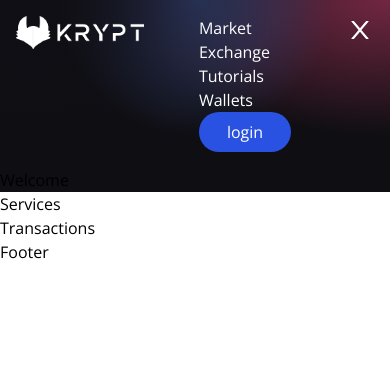
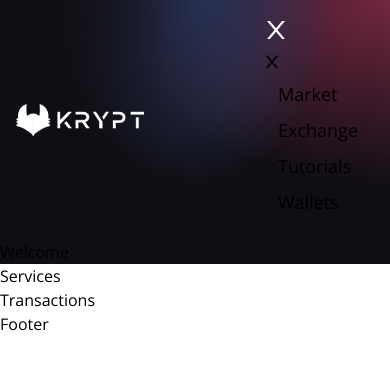
Before and after one commit to gabrielebaglioni/B.C.develop, a React (Vite) app in the folder client/simple-dapp/: page / in a window 390 px wide. Both pictures are taken after a click on the icon 359 px from the left and 30 px from the top of the page. Shown: the top 370 px of the page. Built offline with nearby package versions, Linux system fonts and the light colour scheme.

Commit message:
add toggle menu responsive

```diff
--- a/client/simple-dapp/src/components/Navbar.jsx
+++ b/client/simple-dapp/src/components/Navbar.jsx
@@ -12,11 +12,11 @@
 const Navbar = () => {
  const [toggleMenu, setToggleMenu] =useState(false)
    return(
-      <nav className='w-ful flex md:justify-centre justify-between items-centre p-4  '>
-         <div className='md:flex-[0.5] flex-initial justify-centre items-centre'>
+      <nav className='w-full flex md:justify-centre lg:justify-center md:justify-evenly  justify-between items-center p-4  '>
+         <div className='md:flex-[0.5] flex-initial justify-centre items-center'>
             <img src={logo} alt="logo" className='w-32 cursor-pointer' />
          </div>
-         <ul className=' text-white md:flex hiddent list-none flex-row justify-between items-centre flex-initial  '>
+         <ul className=' text-white md:flex hidden list-none flex-row justify-between items-center flex-initial  '>
            {['Market', 'Exchange', 'Tutorials', 'Wallets'].map((items, index) => (
               <NavbarItems key={items + index} title={items}/>
            ))}
@@ -29,6 +29,17 @@ const Navbar = () => {
              ? <AiOutlineClose fontSize={28} className="text-white md:hidden cursor-pointer " onClick={() => setToggleMenu(false )} />
              : <HiMenuAlt4 fontSize={28} className="text-white md:hidden cursor-pointer " onClick={() => setToggleMenu(true)} />
             }
+            {toggleMenu &&(
+               <ul>
+                  <li className=' text-xl w-full my-2 '>
+                     <AiOutlineClose onClick={() => setToggleMenu(false) }/>
+                  </li>
+                  {['Market', 'Exchange', 'Tutorials', 'Wallets'].map((items, index) => (
+                       <NavbarItems key={items + index} title={items} classProps='my-2 text-lg' />
+                   ))}
+               </ul>
+            )}
+
          </div>
       </nav>
    );
```
